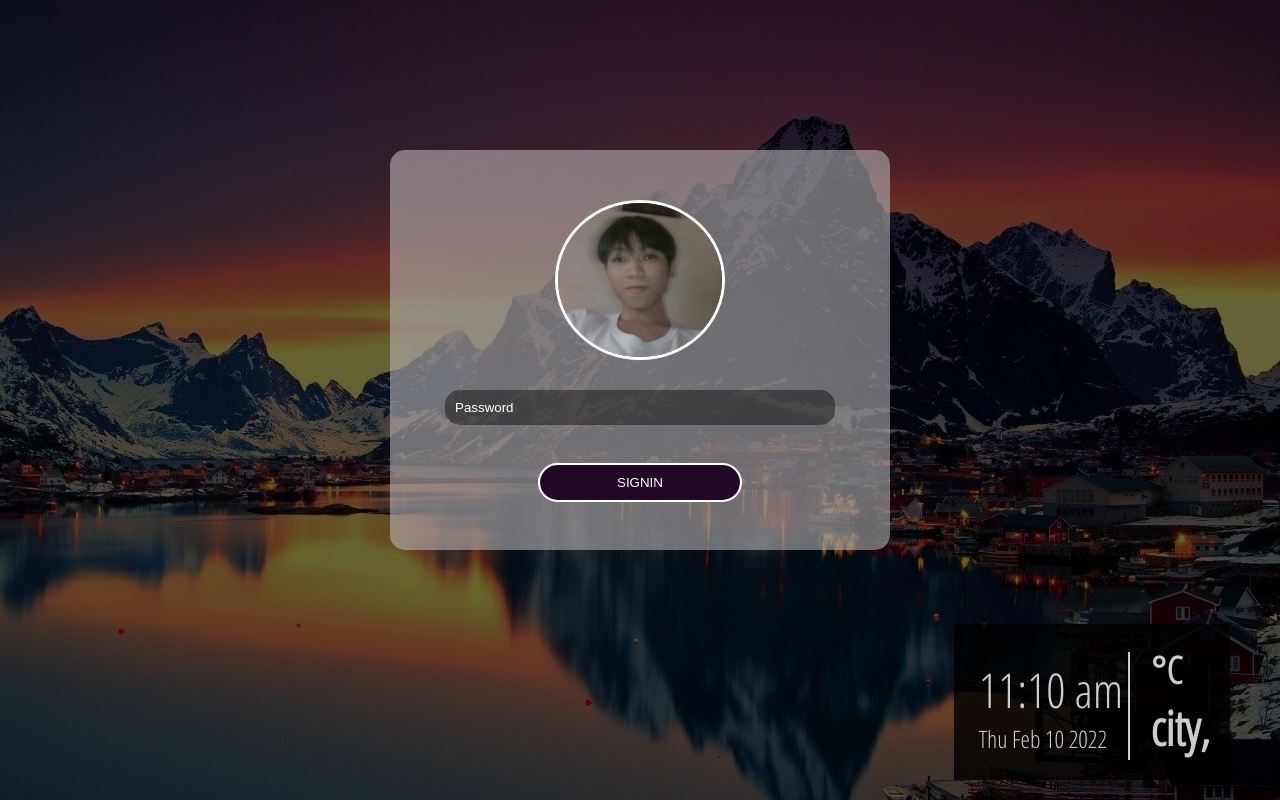
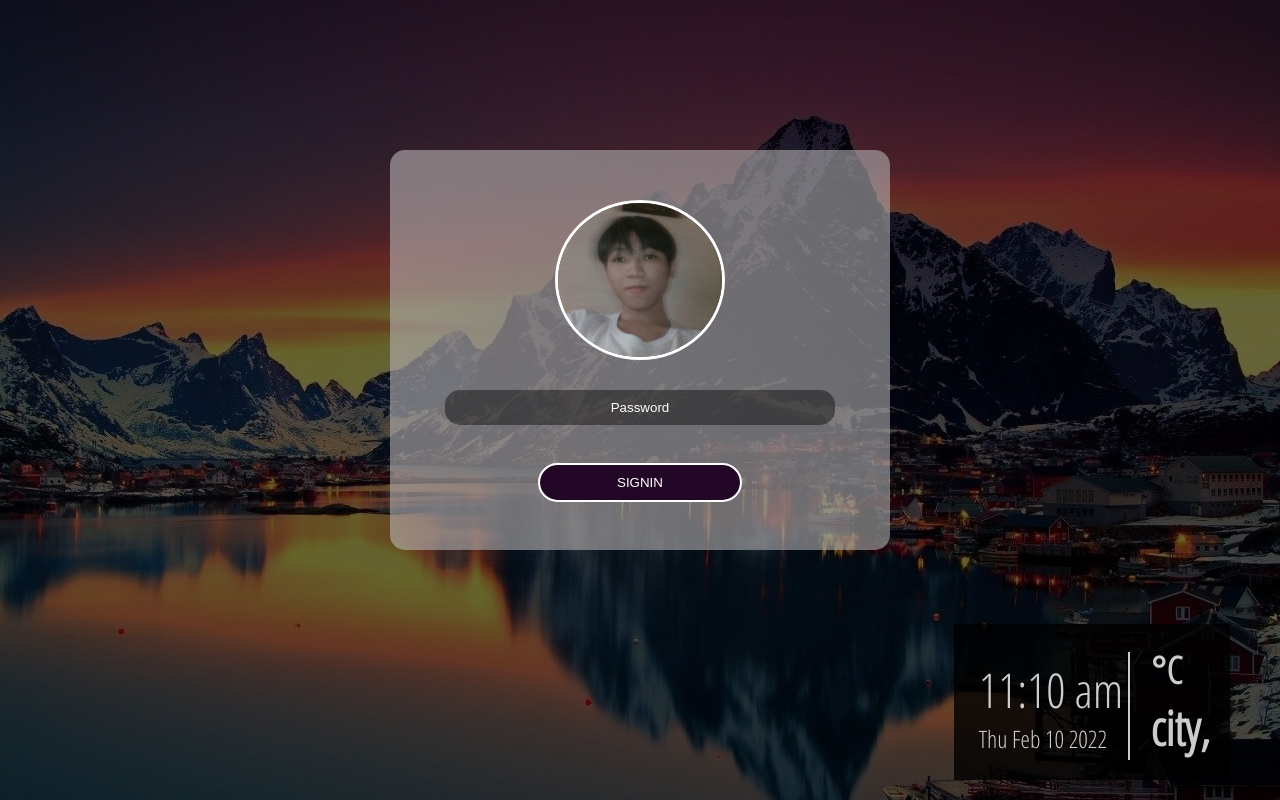
Before and after one commit to mart-anthony-stark/Reactive-OS, a React (Vite) app: page / in a window 1280 px wide. Built offline with nearby package versions, Linux system fonts and the light colour scheme; no server answers; grey boxes are pictures that could not be loaded.

Commit message:
fixed: placeholder styles

```diff
--- a/src/components/login/login.css
+++ b/src/components/login/login.css
@@ -33,6 +33,9 @@
 .user-login form input,
 .input-cont {
   width: 100%;
+}
+.user-login form input {
+  text-align: center;
 }
 .user-login form button {
   width: 200px;
```
